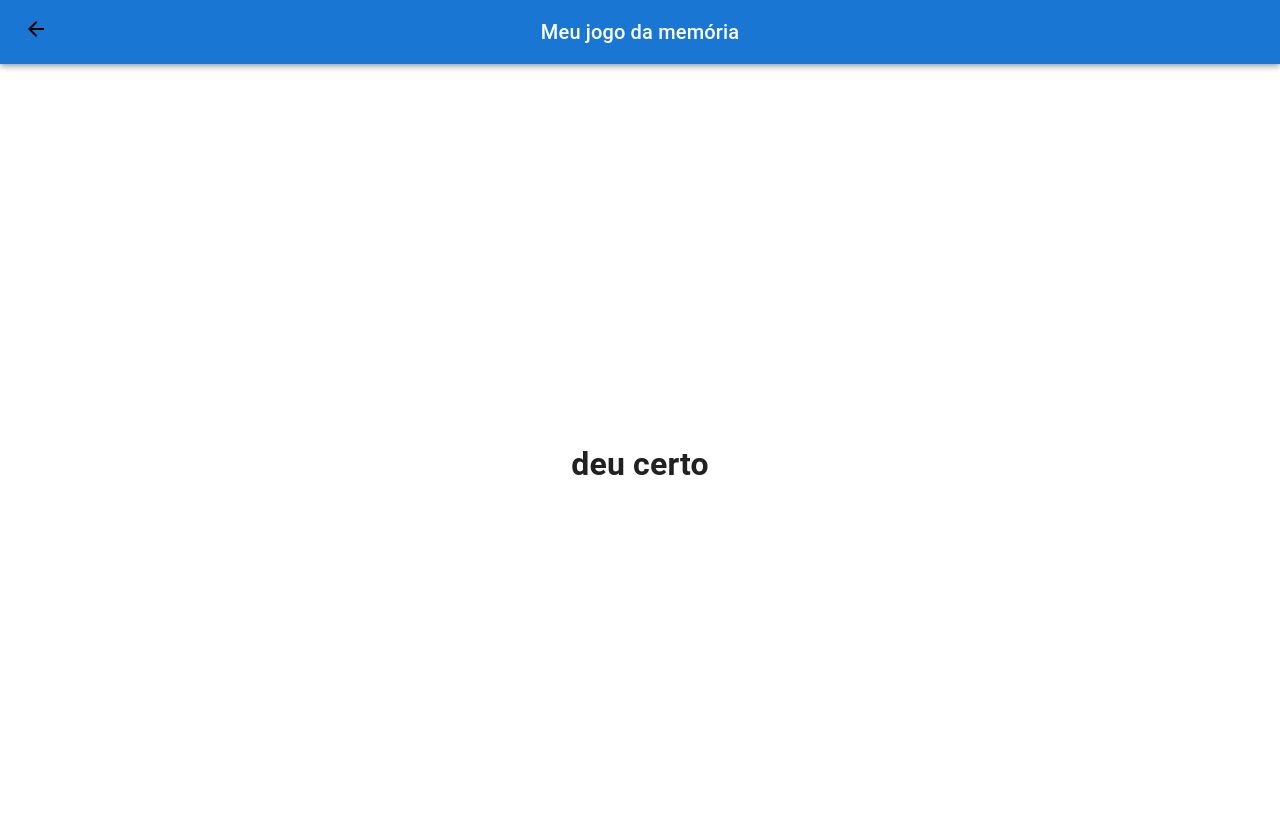
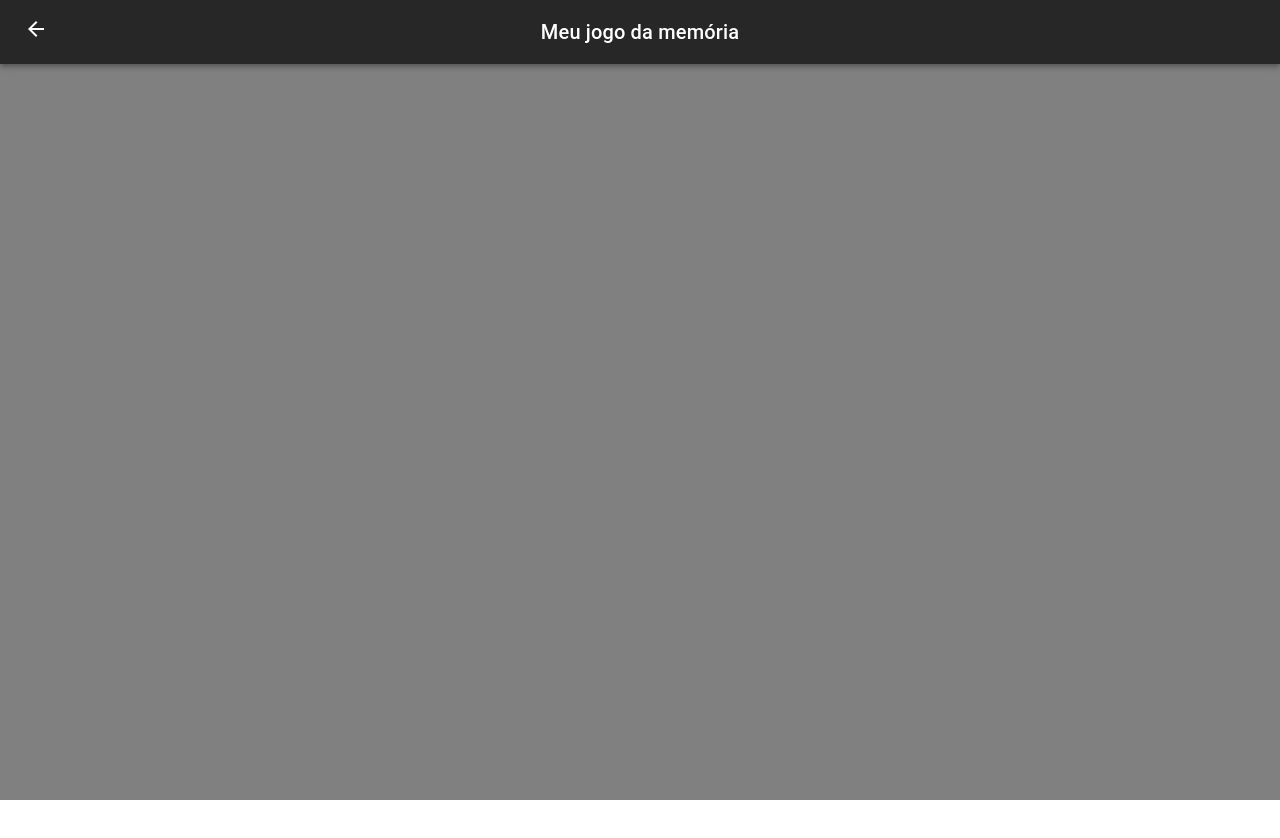
Before and after one commit to erik-tavares/jogo-da-velha---pratica-main, a React (Create React App) app: page /ranking in a window 1280 px wide. Shown: the top 838 px of the page. Built offline with nearby package versions, Linux system fonts and the light colour scheme.

Commit message:
jogo da memoria - alterações

```diff
--- a/public/index.html
+++ b/public/index.html
@@ -7,6 +7,7 @@
     <style>
       #root {
         height: 100vh;
+        background-color: grey;
       }
     </style>
   </head>
--- a/src/App.tsx
+++ b/src/App.tsx
@@ -1,15 +1,19 @@
+import { ThemeProvider } from '@mui/material';
 import CssBaseline from '@mui/material/CssBaseline';
 import CustomAppBar from './Components/AppBar';
 import Router from "./Router";
+import lightTheme from './Theme/lightTheme';
+import darkTheme from './Theme/darkTheme';
 
 function App() {
   return (
     <>
-      <CssBaseline/>
-
-      <Router>
-        <CustomAppBar/>
-      </Router>
+      <CssBaseline />
+      <ThemeProvider theme={darkTheme}>
+        <Router>
+          <CustomAppBar />
+        </Router>
+      </ThemeProvider>
     </>
   );
 }
--- a/src/Components/AppBar.tsx
+++ b/src/Components/AppBar.tsx
@@ -31,7 +31,7 @@ export default function CustomAppBar() {
               </CustomLink>
             </IconButton>
           }
-          <Typography variant="h6" component="div" sx={{ position:'absolute', left: '50%', transform: "translateX(-50%)" }}>
+          <Typography noWrap variant="h6" component="div" sx={{ position: 'absolute', left: '50%', transform: "translateX(-50%)" }}>
             Meu jogo da memória
           </Typography>
         </Toolbar>
--- a/src/Components/BotaoHome.tsx
+++ b/src/Components/BotaoHome.tsx
@@ -10,7 +10,7 @@ function BotaoHome(props: BotaoHomeProps) {
 
     return (
         <Button
-            sx={{width: '50%', padding: 0}}
+            sx={{ width: '50%', padding: 0 }}
             variant="contained"
         >
             <CustomLink
--- a/src/Components/ContainerFlex.tsx
+++ b/src/Components/ContainerFlex.tsx
@@ -1,4 +1,4 @@
-import { Container } from "@mui/material"
+import { colors, Container, useTheme } from "@mui/material"
 import { ReactElement } from "react"
 
 type ContainerFlexProps = {
@@ -7,7 +7,11 @@ type ContainerFlexProps = {
 
 function ContainerFlex(props: ContainerFlexProps) {
 
-    return(
+    const theme = useTheme()
+    console.log(theme.palette.background.default);
+
+
+    return (
         <>
             <Container
                 maxWidth="md"
@@ -17,7 +21,7 @@ function ContainerFlex(props: ContainerFlexProps) {
                     justifyContent: 'center',
                     alignItems: 'center',
                     flexDirection: 'column',
-                gap: '16px'
+                    gap: '16px',
                 }}>
                 {props.children}
             </Container>
--- a/src/Components/CustomLink.tsx
+++ b/src/Components/CustomLink.tsx
@@ -2,7 +2,7 @@ import { styled } from "@mui/material";
 import { ReactElement } from "react";
 import { Link } from "react-router-dom";
 
-type CustomLinkProps ={
+type CustomLinkProps = {
     to: string;
     children: string | ReactElement
     isAppBar?: boolean
@@ -12,24 +12,24 @@ type StyledLinkProps = {
     isAppBar?: boolean
 }
 
-const StyledLink = styled(Link)<StyledLinkProps>`
+const StyledLink = styled(Link) <StyledLinkProps>`
 width: 100%;
-padding: ${props=> props.isAppBar ? '0px' : '8px 16px'};
+padding: ${props => props.isAppBar ? '0px' : '8px 16px'};
 text-decoration: none;
-color: black;
+color: ${props => props.theme.palette.text.primary};
 `
 
 
 export default function CustomLink(props: CustomLinkProps) {
 
-    return(
+    return (
         <>
-                <StyledLink
+            <StyledLink
                 to={`/${props.to}`}
                 isAppBar={props.isAppBar}
-                >
-                    {props.children}
-                </StyledLink>
+            >
+                {props.children}
+            </StyledLink>
         </>
     )
 }
--- a/src/Pages/Home.tsx
+++ b/src/Pages/Home.tsx
@@ -14,6 +14,7 @@ function Home() {
 
                 <BotaoHome to='options'>Opções</BotaoHome>
 
+                {/* <a href='./play.tsx'>clique aqui</a> */}
             </ContainerFlex>
         </>
     )
--- a/src/Pages/Ranking.tsx
+++ b/src/Pages/Ranking.tsx
@@ -1,11 +1,13 @@
-import {} from '@mui/material'
+import { } from '@mui/material'
 import ContainerFlex from '../Components/ContainerFlex'
+
+
 function Ranking() {
 
-    return(
+    return (
         <>
             <ContainerFlex>
-                <h1>deu certo</h1>
+
             </ContainerFlex>
         </>
     )
--- /dev/null
+++ b/src/Theme/darkTheme.tsx
@@ -0,0 +1,9 @@
+import { createTheme } from "@mui/material";
+
+const darkTheme = createTheme({
+    palette: {
+        mode: 'dark',
+    },
+});
+
+export default darkTheme
--- /dev/null
+++ b/src/Theme/lightTheme.tsx
@@ -0,0 +1,9 @@
+import { createTheme } from "@mui/material";
+
+const lightTheme = createTheme({
+    palette: {
+        mode: 'dark',
+    },
+});
+
+export default lightTheme
```
Lines whose indentation alone changed are shown as unchanged.
